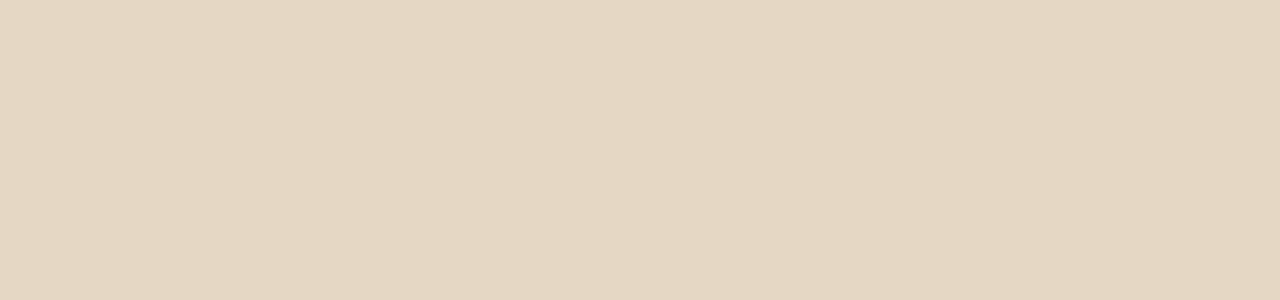
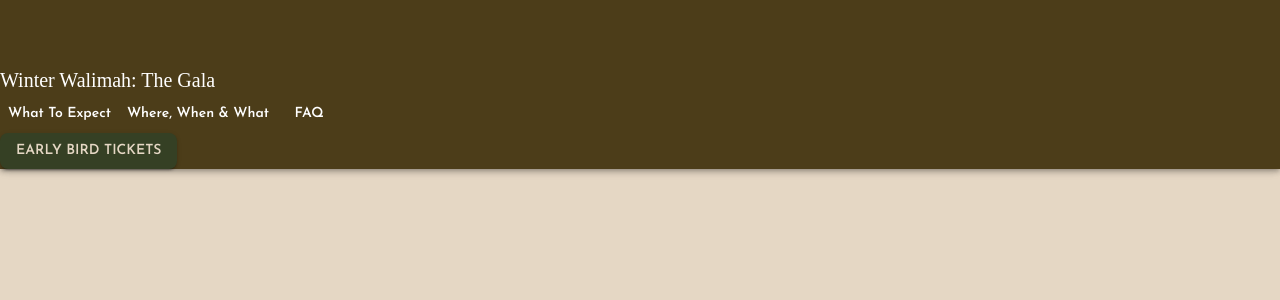
Before and after one commit to FaridahAbdulsalam/ww-thegala, a React (Vite) app: page / in a window 1280 px wide. Shown: the top 300 px of the page. Built offline with nearby package versions, Linux system fonts and the light colour scheme; a web font is replaced by a local one.

Commit message:
Appbar structured

```diff
--- a/src/App.scss
+++ b/src/App.scss
@@ -1,3 +1,3 @@
 .main{
-    padding: 0 20px;
+    padding-top: 80px;
 }
--- a/src/components/Header.tsx
+++ b/src/components/Header.tsx
@@ -1,11 +1,64 @@
-import React from 'react'
+import { AppBar, Button, Toolbar, Typography } from "@mui/material";
 
 const Header = () => {
   return (
     <div>
+      <AppBar position="fixed" className="header-appbar">
+        <Toolbar className="header-toolbar" />
+        <div className="header-inner">
+          <div className="header-left">
+            <Typography
+              variant="h6"
+              component={"a"}
+              href="#hero"
+              color="inherit"
+              className="header-logo"
+            >
+              Winter Walimah: The Gala
+            </Typography>
+          </div>
+          <div className="header-middle">
+            <Button
+              className="header-nav-link"
+              variant="text"
+              color="inherit"
+              href="#what-to-expect"
+            >
+              What To Expect
+            </Button>
+            <Button
+              className="header-nav-link"
+              variant="text"
+              color="inherit"
+              href="#information"
+            >
+              Where, When & What
+            </Button>
+            <Button
+              className="header-nav-link"
+              variant="text"
+              color="inherit"
+              href="#faq"
+            >
+              FAQ
+            </Button>
+          </div>
+          <div className="header-right">
+            <Button
+              variant="contained"
+              color="primary"
+              href="https://www.eventbrite.com/e/winter-walimah-the-gala-tickets-1976923644839?aff=oddtdtcreator"
+              target="_blank"
+              rel="noreferrer"
+              className="header-tickets"
+            >
+              EARLY BIRD TICKETS
+            </Button>
+          </div>
+        </div>
+      </AppBar>
+    </div>
+  );
+};
 
-    </div>
-  )
-}
-
-export default Header
+export default Header;
```
